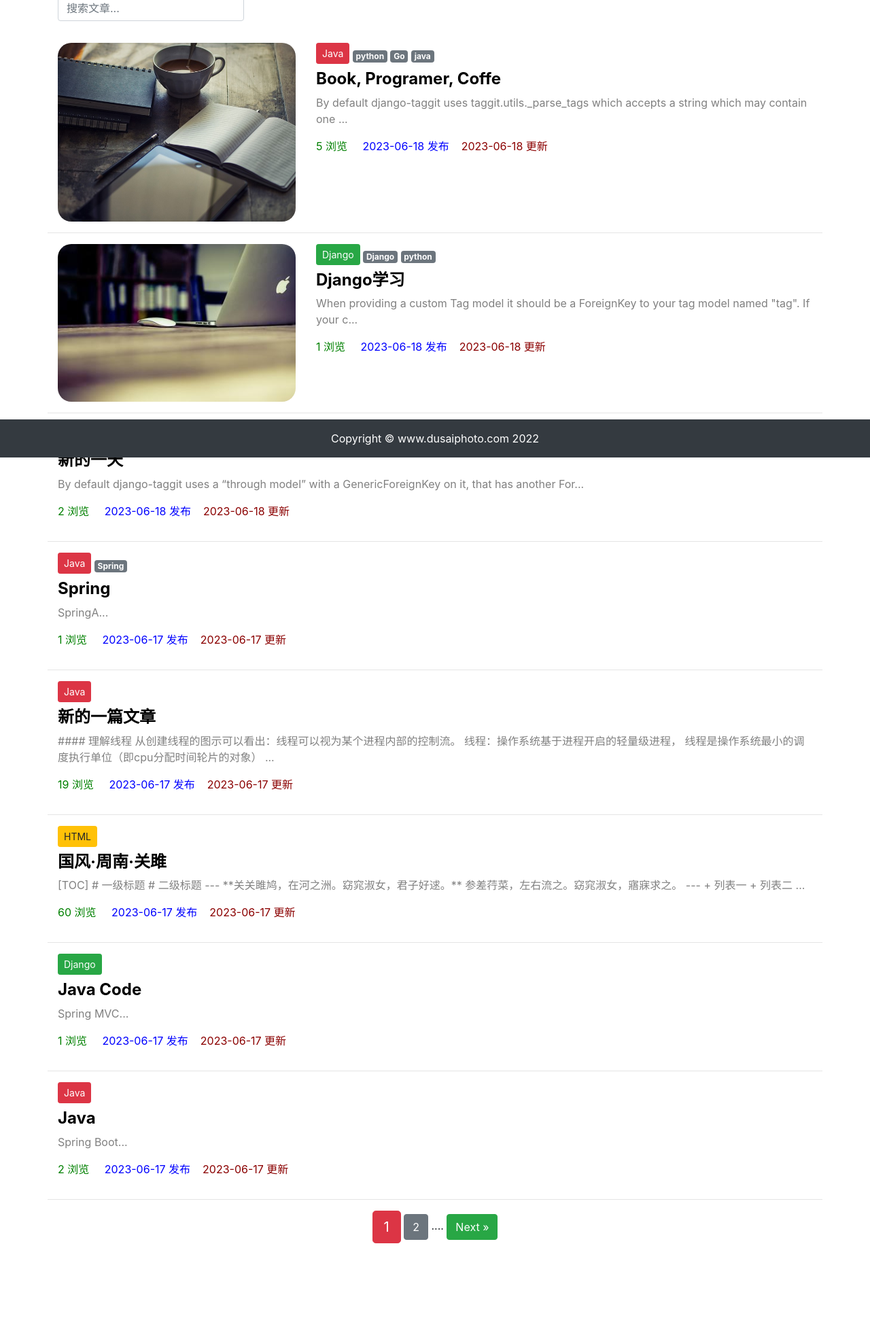
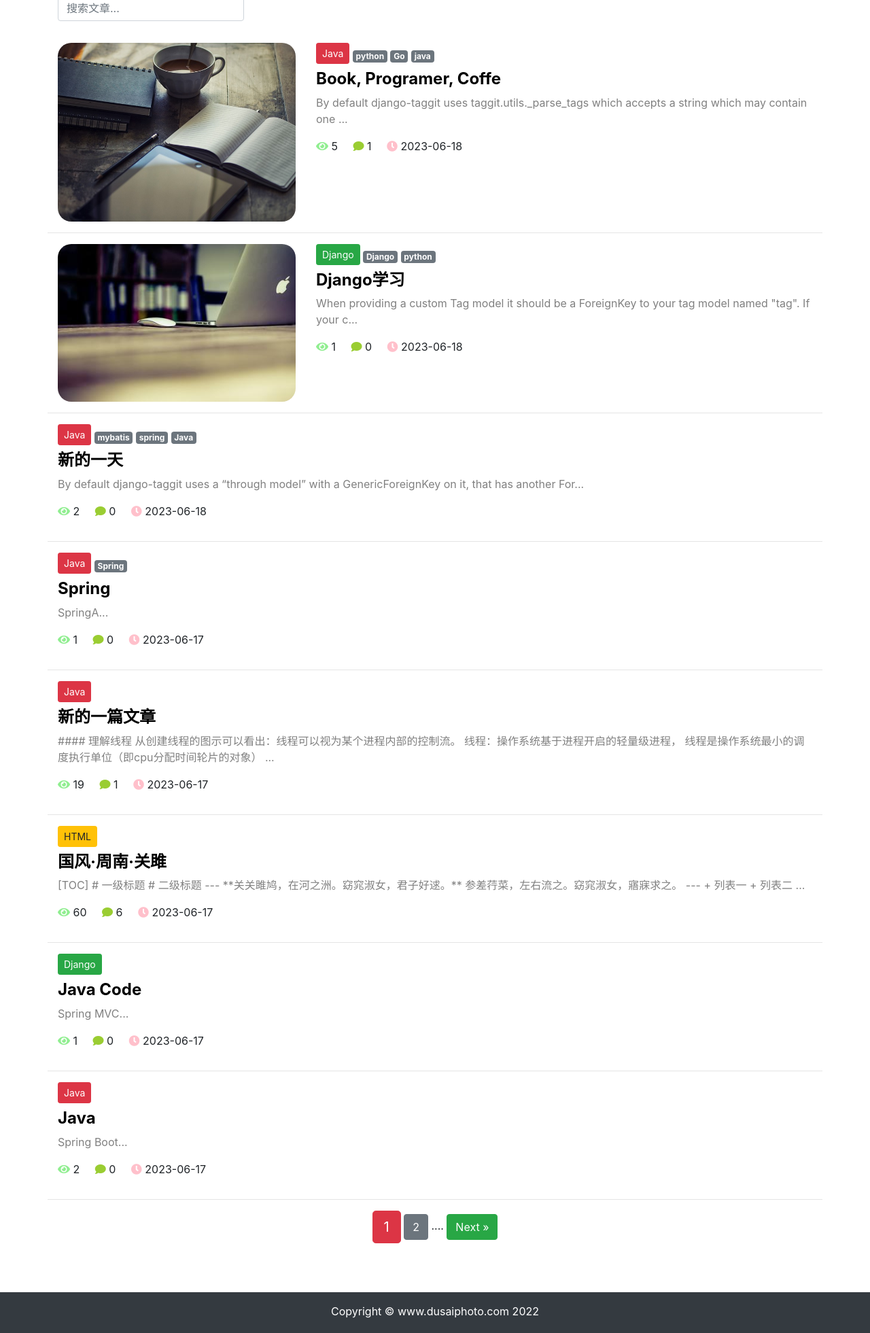
Before and after one commit to lskylines/my_blog, a Django app: page /article/article_list/ in a window 1280 px wide. Shown: the part 127-2088 px from the top of the page at 68% size. Before the commit the page ends 1956 px from the top, so only its background shows below. Run offline with Django 3.2, Linux system fonts and the light colour scheme; data comes from the database, SQL or seed files in the repository; both versions use the stored data as it was after the commit; parts of the project's set-up code (start-up, migrations or seed data) failed here and were passed over; some libraries are stand-ins or nearby versions.

Commit message:
fea: 顶部浮动，矢量图标

```diff
--- a/article/templates/article/list.html
+++ b/article/templates/article/list.html
@@ -94,14 +94,17 @@
                     </p>
                 </div>
                 <p>
-                    <span style="color:green" >
-                        {{article.total_views}} 浏览 &nbsp;&nbsp;&nbsp;
+                    <span>
+                      <i class="fas fa-eye" style="color: lightgreen"></i>
+                        {{article.total_views}}  &nbsp;&nbsp;&nbsp;
                     </span>
-                    <span style="color:blue">
-                        {{article.created|date:'Y-m-d'}} 发布&nbsp;&nbsp;&nbsp;
+                    <span>
+                        <i class="fa fa-comment" style="color:yellowgreen"></i>
+                        {{article.comments.count}} &nbsp;&nbsp;&nbsp;
                     </span>
-                    <span style="color:darkred;">
-                        {{article.updated|date:'Y-m-d'}} 更新
+                    <span>
+                        <i class="fa fa-clock" style="color:pink;"></i>
+                        {{article.created|date:'Y-m-d'}}
                     </span>
                 </p>
         </div>
--- /dev/null
+++ b/article/templates/back_to_top_func.html
@@ -0,0 +1,62 @@
+<button type="button" id="BackTop" class="toTop-arrow" style="z-index: 100;">
+</button>
+
+<script>
+    // 向上滚动的函数
+    $(function () {
+        $('#BackTop').click(function () {
+            $('html,body').animate({scrollTop: 0}, 500);
+        });
+        $(window).scroll(function () {
+            if ($(this).scrollTop() > 300) {
+                $('#BackTop').fadeIn(300);
+            } else {
+                $('#BackTop').stop().fadeOut(300);
+            }
+        }).scroll();
+    });
+</script>
+
+<style>
+    /* 按钮边框的大小、位置、样式 */
+    .toTop-arrow {
+        width: 3.5rem;
+        height: 3.5rem;
+        padding: 0;
+        margin: 0;
+        border: 0;
+        border-radius: 33%;
+        opacity: 0.7;
+        background: black;
+        cursor: pointer;
+        position: fixed;
+        right: 1.5rem;
+        bottom: 1.5rem;
+        display: none;
+    }
+
+    /* 绘制按钮中的向上箭头 */
+    .toTop-arrow::before, .toTop-arrow::after {
+        width: 31px;
+        height: 7px;
+        border-radius: 3px;
+        background: orange;
+        position: absolute;
+        content: "";
+    }
+
+    .toTop-arrow::before {
+        transform: rotate(-45deg) translate(0, -50%);
+        left: 0.4rem;
+    }
+
+    .toTop-arrow::after {
+        transform: rotate(45deg) translate(0, -50%);
+        right: 0.4rem;
+    }
+
+    /* 取消点击按钮时的聚焦 */
+    .toTop-arrow:focus {
+        outline: none;
+    }
+</style>
--- a/article/templates/base.html
+++ b/article/templates/base.html
@@ -11,15 +11,34 @@
     <!-- 引入bootstrap的css文件 -->
     <link rel="stylesheet" href="{% static 'bootstrap/css/bootstrap.css' %}">
     <link rel="stylesheet" href="{% static 'md_css/monokai.css' %}">
+    <!--引入图标标签-->
+    <link rel="stylesheet" href="https://cdn.jsdelivr.net/npm/@fortawesome/fontawesome-free@5.14.0/css/all.min.css">
+    <link rel="stylesheet" href="{% static 'prism/prism.css' %}">
 </head>
 
 <body>
     <!-- 引入导航栏 -->
     {% include 'header.html' %}
+
     <!-- 预留具体页面的位置 -->
     {% block content %}{% endblock content %}
     <!-- 引入注脚 -->
     {% include 'footer.html' %}
+    <style>
+        html, body {
+            height: 100%;
+            margin: 0;
+        }
+
+        #wrapper {
+            min-height: 100%;
+            margin-bottom: -60px;
+         }
+        #footer, #push {
+            height: 60px;
+        }
+
+    </style>
     <!-- bootstrap.js 依赖 jquery.js 和popper.js，因此在这里引入 -->
     <script src="{% static 'jquery/jquery-3.7.0.min.js' %}"></script>
 
@@ -28,16 +47,20 @@
     <script src="{% static 'layui/layui.js' %}"></script>
 
     <script src="{% static '/ckeditor/ckeditor/plugins/prism/lib/prism/prism_patched.min.js' %}"></script>
-    <link rel="stylesheet" href="{% static 'prism/prism.css' %}">
+
+
     <!--
         popper.js 采用 cdn 远程引入，意思是你不需要把它下载到本地。
         在实际的开发中推荐静态文件尽量都使用 cdn 的形式。
-        教程采用本地引入是为了让读者了解静态文件本地部署的流程。
     -->
     <script src="https://cdn.jsdelivr.net/npm/popper.js@1.16.1-lts/dist/umd/popper.min.js"></script>
 
     <!-- 引入bootstrap的js文件 -->
     <script src="{% static 'bootstrap/js/bootstrap.js' %}"></script>
+
+
+    <!--引入浮动按钮-->
+    {% include 'back_to_top_func.html' %}
 </body>
 
 </html>
--- a/article/templates/footer.html
+++ b/article/templates/footer.html
@@ -4,7 +4,7 @@
     <br><br><br>
 </div>
 
-<footer class="py-3 bg-dark fixed-bottom">
+<footer class="py-3 bg-dark" id="footer">
     <div class="container">
         <p class="m-0 text-center text-white">Copyright &copy; www.dusaiphoto.com 2022</p>
     </div>
```
Also changed, not shown: README.md, db.sqlite3.
